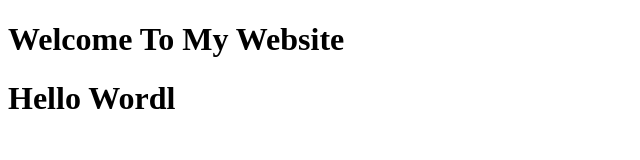
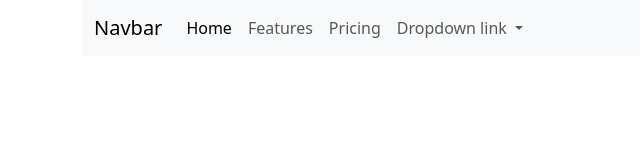
Before and after one commit to Pujanegi1997/Pujanegi1997, a plain HTML site: page index.html in a window 1280 px wide. Shown: the whole page, without its empty margins (0-640 px from the left). Drawn offline with nearby package versions, Linux system fonts and the light colour scheme.

Commit message:
Update index.html

```diff
--- a/index.html
+++ b/index.html
@@ -1,16 +1,53 @@
 <!doctype html>
-<html>
+<html lang="en">
   <head>
-  <h1>Welcome To My Website</h1>
-
+    <meta charset="utf-8">
+    <meta name="viewport" content="width=device-width, initial-scale=1">
+    <title>Bootstrap demo</title>
+    <link href="https://cdn.jsdelivr.net/npm/bootstrap@5.3.3/dist/css/bootstrap.min.css" rel="stylesheet" integrity="sha384-QWTKZyjpPEjISv5WaRU9OFeRpok6YctnYmDr5pNlyT2bRjXh0JMhjY6hW+ALEwIH" crossorigin="anonymous">
   </head>
-
-<body>
+  <body>
+<div class="container">
+  <nav class="navbar navbar-expand-lg bg-body-tertiary">
+  <div class="container-fluid">
+    <a class="navbar-brand" href="#">Navbar</a>
+    <button class="navbar-toggler" type="button" data-bs-toggle="collapse" data-bs-target="#navbarNavDropdown" aria-controls="navbarNavDropdown" aria-expanded="false" aria-label="Toggle navigation">
+      <span class="navbar-toggler-icon"></span>
+    </button>
+    <div class="collapse navbar-collapse" id="navbarNavDropdown">
+      <ul class="navbar-nav">
+        <li class="nav-item">
+          <a class="nav-link active" aria-current="page" href="#">Home</a>
+        </li>
+        <li class="nav-item">
+          <a class="nav-link" href="#">Features</a>
+        </li>
+        <li class="nav-item">
+          <a class="nav-link" href="#">Pricing</a>
+        </li>
+        <li class="nav-item dropdown">
+          <a class="nav-link dropdown-toggle" href="#" role="button" data-bs-toggle="dropdown" aria-expanded="false">
+            Dropdown link
+          </a>
+          <ul class="dropdown-menu">
+            <li><a class="dropdown-item" href="#">Action</a></li>
+            <li><a class="dropdown-item" href="#">Another action</a></li>
+            <li><a class="dropdown-item" href="#">Something else here</a></li>
+          </ul>
+        </li>
+      </ul>
+    </div>
+  </div>
+</nav>
 
 
-<h1>Hello Wordl</h1>
 
-</body>
+</div>
 
 
+
+
+
+    <script src="https://cdn.jsdelivr.net/npm/bootstrap@5.3.3/dist/js/bootstrap.bundle.min.js" integrity="sha384-YvpcrYf0tY3lHB60NNkmXc5s9fDVZLESaAA55NDzOxhy9GkcIdslK1eN7N6jIeHz" crossorigin="anonymous"></script>
+  </body>
 </html>
```
